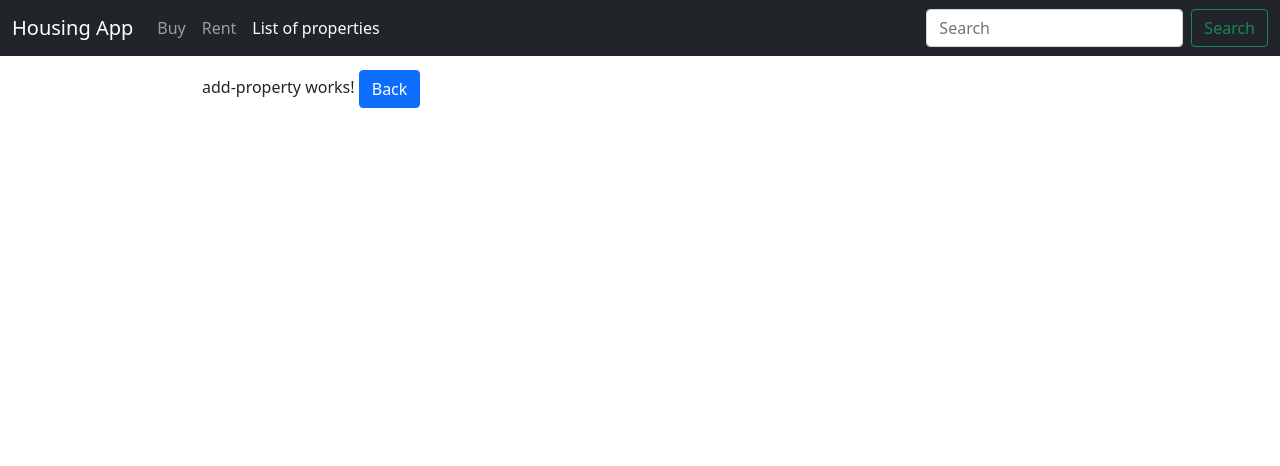
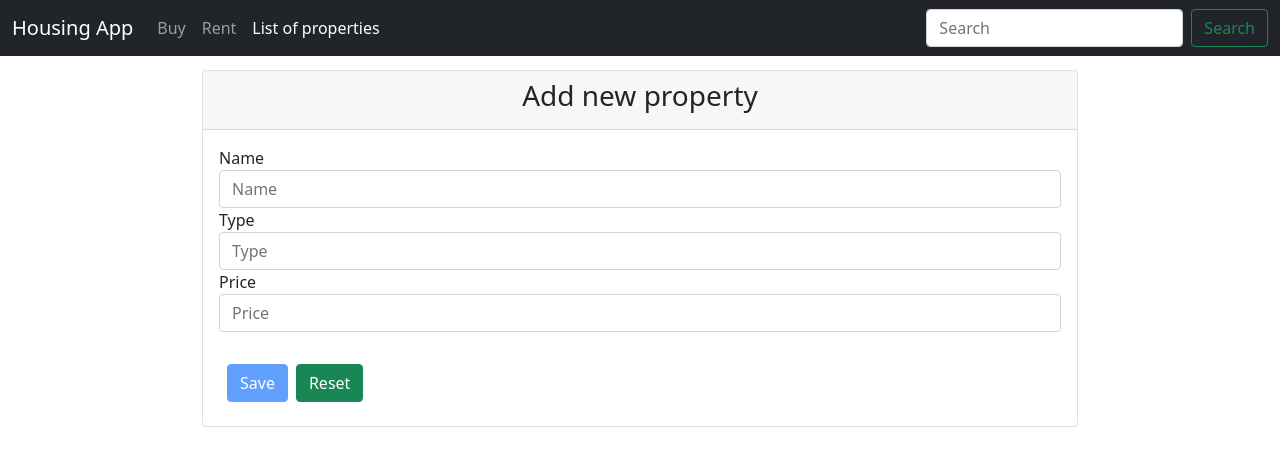
Before and after one commit to phuc730/HousingApp, an Angular app in the folder FrontEnd/: page /add-property in a window 1280 px wide. Shown: the top 466 px of the page. Built offline with nearby package versions, Linux system fonts and the light colour scheme.

Commit message:
use form and validation

```diff
--- a/FrontEnd/src/app/app.module.ts
+++ b/FrontEnd/src/app/app.module.ts
@@ -11,7 +11,7 @@ import { HousingService } from './services/housing.service';
 import { AddPropertyComponent } from './property/add-property/add-property.component';
 import {Routes, RouterModule} from '@angular/router';
 import { PropertyDetailComponent } from './property/property-detail/property-detail.component';
-
+import {FormsModule} from '@angular/forms'
 const appRoutes: Routes = [
   {path: '', component: PropertyListComponent},
   {path: 'add-property', component: AddPropertyComponent},
@@ -35,6 +35,7 @@ const appRoutes: Routes = [
     BrowserModule,
     AppRoutingModule,
     HttpClientModule,
+    FormsModule,
     RouterModule.forRoot(appRoutes)
   ],
   providers: [
--- a/FrontEnd/src/app/property/add-property/add-property.component.css
+++ b/FrontEnd/src/app/property/add-property/add-property.component.css
@@ -0,0 +1,7 @@
+.ng-invalid.ng-touched{
+  border-color: red;
+}
+
+.error-block{
+  color: red;
+}
--- a/FrontEnd/src/app/property/add-property/add-property.component.html
+++ b/FrontEnd/src/app/property/add-property/add-property.component.html
@@ -1,5 +1,39 @@
-<p>
-  add-property works!
-  <button (click)= "onBack()" class="btn btn-primary" >Back</button>
-
-</p>
+<div class="card">
+  <div class="card-header">
+      <h3 style="text-align: center;">Add new property</h3>
+  </div>
+  <div class="card-body">
+      <form (ngSubmit)='onSubmit()' #Form="ngForm">
+          <div class="form-group col-12">
+              <label for="name">Name</label>
+              <input type="text" class="form-control" placeholder="Name"
+                 ngModel name="Name" #propName="ngModel" required minlength="5">
+              <span *ngIf="!propName.valid && propName.touched" class="error-block">
+                <span *ngIf="propName.errors?.required">Please provide name</span>
+                <span *ngIf="propName.errors?.minlength">Name must be atleast 5 char long</span>
+              </span>
+          </div>
+          <div class="form-group col-12">
+              <label for="type">Type</label>
+              <input type="text" class="form-control" placeholder="Type"
+               #propType="ngModel" ngModel name="Type" required  minlength="5">
+              <span *ngIf="!propType.valid && propType.touched" class="error-block">
+                <span *ngIf="propType.errors?.required">Please provide type</span>
+                <span *ngIf="propType.errors?.minlength">Name must be atleast 5 char long</span>
+              </span>
+          </div>
+          <div class="form-group col-12">
+              <label for="price">Price</label>
+              <input type="number" class="form-control" placeholder="Price" #propPrice="ngModel" ngModel name="Price" required>
+              <span *ngIf="!propPrice.valid && propPrice.touched" class="error-block">
+                <span *ngIf="propPrice.errors?.required">Please provide price</span>
+              </span>
+          </div>
+          <div class="form-group col-12">
+            <br>
+            <button [disabled]="!Form.valid" type="submit" class="btn btn-primary m-2">Save</button>
+            <button type="reset" class=" btn btn-success">Reset</button>
+         </div>
+      </form>
+  </div>
+</div>
--- a/FrontEnd/src/app/property/add-property/add-property.component.ts
+++ b/FrontEnd/src/app/property/add-property/add-property.component.ts
@@ -1,4 +1,5 @@
-import { Component, OnInit } from '@angular/core';
+import { Component, OnInit, ViewChild } from '@angular/core';
+import { NgForm } from '@angular/forms';
 import { Router } from '@angular/router';
 
 @Component({
@@ -7,7 +8,7 @@ import { Router } from '@angular/router';
   styleUrls: ['./add-property.component.css']
 })
 export class AddPropertyComponent implements OnInit {
-
+  @ViewChild('Form') addPropertyForm! : NgForm ;
   constructor(private route : Router) { }
 
   ngOnInit() {
@@ -16,5 +17,9 @@ export class AddPropertyComponent implements OnInit {
   onBack(){
     this.route.navigate(['/']);
   }
+  onSubmit(){
+    console.log('Submit success!');
+    console.log(this.addPropertyForm);
+  }
 
 }
```
